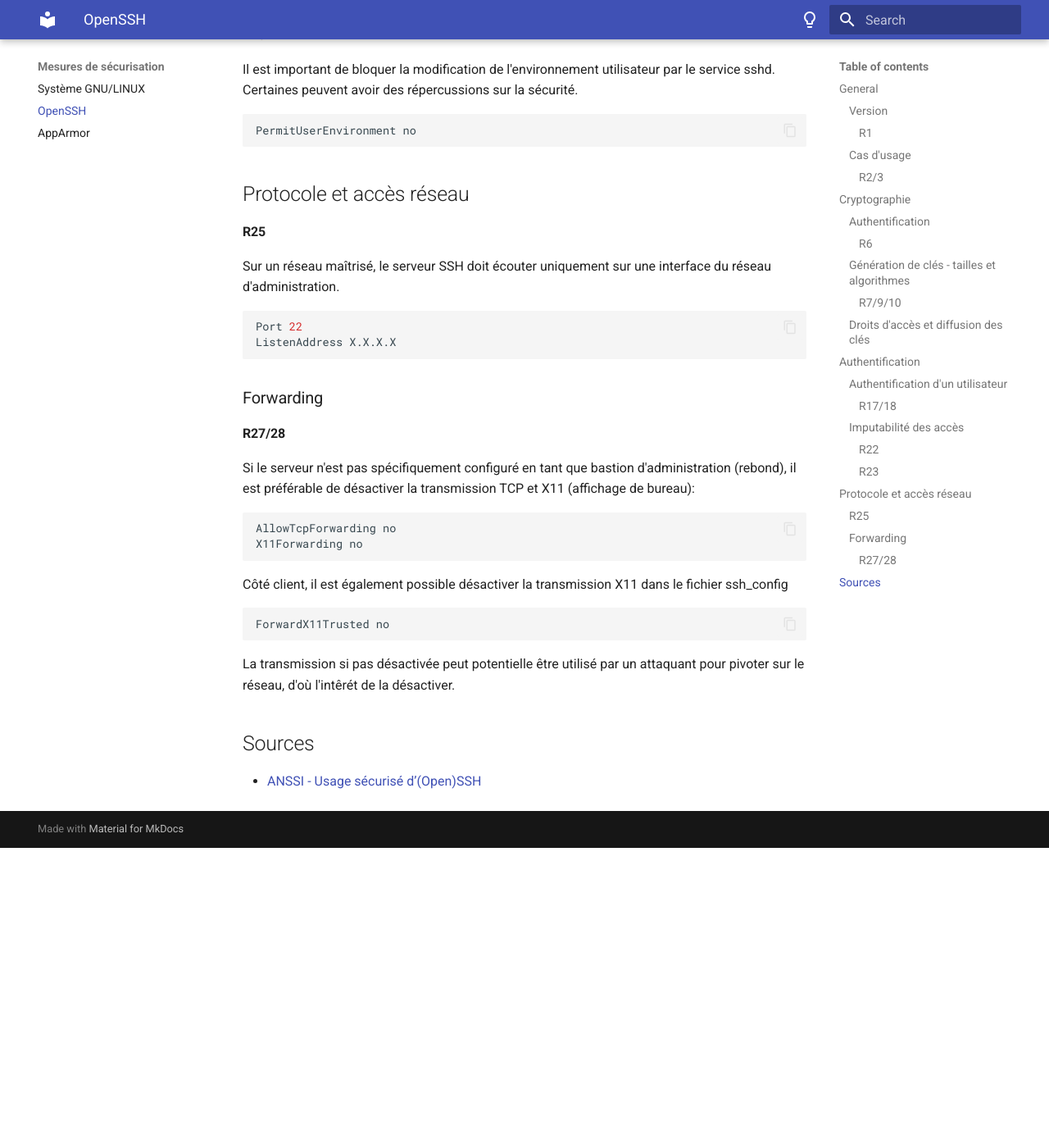
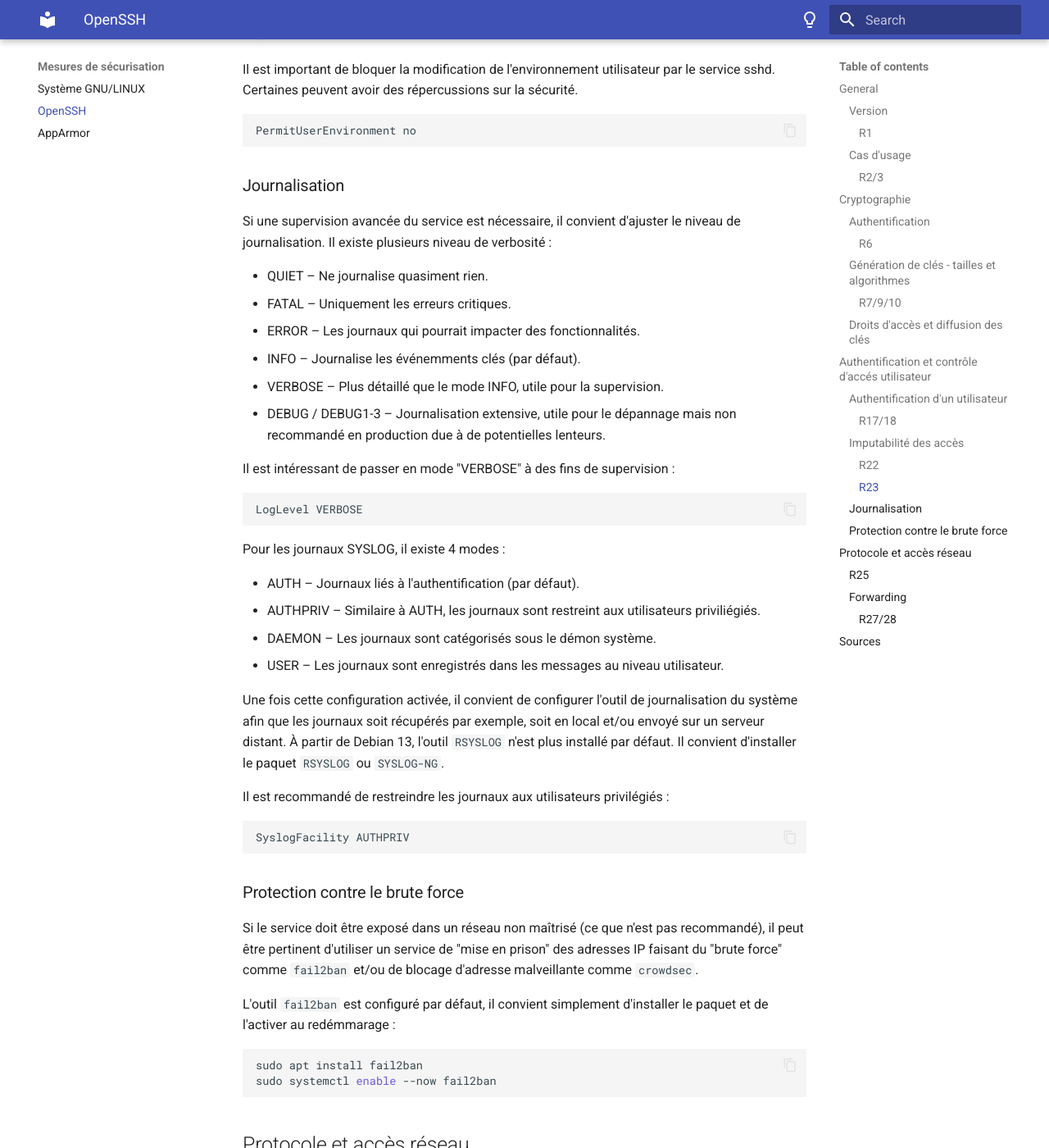
Before and after one commit to B1aSst/wiki-hardening-linux, an MkDocs documentation site: the page built from docs/mesures/openssh.md, in a window 1280 px wide and 1400 px high, scrolled down 3458 px. Shown: the whole window at 82% size. Built offline with MkDocs 1.6.1 and Material for MkDocs 9.7.7, drawn with Linux system fonts in a browser that asks for light colours; before the commit the page ends 4492 px from its top, so only the background shows below that; some of the changed text lies outside the part shown.

Commit message:
docs: Add logging, brute forcing mitigation

````diff
--- a/docs/mesures/openssh.md
+++ b/docs/mesures/openssh.md
@@ -87,7 +87,7 @@ Il est important de vérifier que le client a les bons droits utilisateurs sur s
 StrictModes yes
 ```
 
-## Authentification
+## Authentification et contrôle d'accés utilisateur
 
 ### Authentification d'un utilisateur
 
@@ -147,6 +147,46 @@ Il est important de bloquer la modification de l'environnement utilisateur par l
 PermitUserEnvironment no
 ```
 
+### Journalisation
+
+Si une supervision avancée du service est nécessaire, il convient d'ajuster le niveau de journalisation. Il existe plusieurs niveau de verbosité :
+
+- QUIET – Ne journalise quasiment rien.
+- FATAL – Uniquement les erreurs critiques.
+- ERROR – Les journaux qui pourrait impacter des fonctionnalités.
+- INFO – Journalise les événemments clés (par défaut).
+- VERBOSE – Plus détaillé que le mode INFO, utile pour la supervision.
+- DEBUG / DEBUG1-3 – Journalisation extensive, utile pour le dépannage mais non recommandé en production due à de potentielles lenteurs.
+
+Il est intéressant de passer en mode "VERBOSE" à des fins de supervision :
+```sh
+LogLevel VERBOSE
+```
+
+Pour les journaux SYSLOG, il existe 4 modes :
+
+- AUTH – Journaux liés à l'authentification (par défaut).
+- AUTHPRIV – Similaire à AUTH, les journaux sont restreint aux utilisateurs priviliégiés.
+- DAEMON – Les journaux sont catégorisés sous le démon système.
+- USER – Les journaux sont enregistrés dans les messages au niveau utilisateur.
+
+Une fois cette configuration activée, il convient de configurer l'outil de journalisation du système afin que les journaux soit récupérés par exemple, soit en local et/ou envoyé sur un serveur distant. À partir de Debian 13, l'outil `RSYSLOG` n'est plus installé par défaut. Il convient d'installer le paquet `RSYSLOG` ou `SYSLOG-NG`.
+
+Il est recommandé de restreindre les journaux aux utilisateurs privilégiés :
+```sh
+SyslogFacility AUTHPRIV
+```
+
+### Protection contre le brute force
+
+Si le service doit être exposé dans un réseau non maîtrisé (ce que n'est pas recommandé), il peut être pertinent d'utiliser un service de "mise en prison" des adresses IP faisant du "brute force" comme `fail2ban` et/ou de blocage d'adresse malveillante comme `crowdsec`.
+
+L'outil `fail2ban` est configuré par défaut, il convient simplement d'installer le paquet et de l'activer au redémmarage :
+```sh
+sudo apt install fail2ban
+sudo systemctl enable --now fail2ban
+```
+
 ## Protocole et accès réseau
 
 #### R25
````
Also changed, not shown: other parts of docs/mesures/openssh.md (+3 -0 lines), docs/mesures/apparmor.md (+1 -1 lines).
